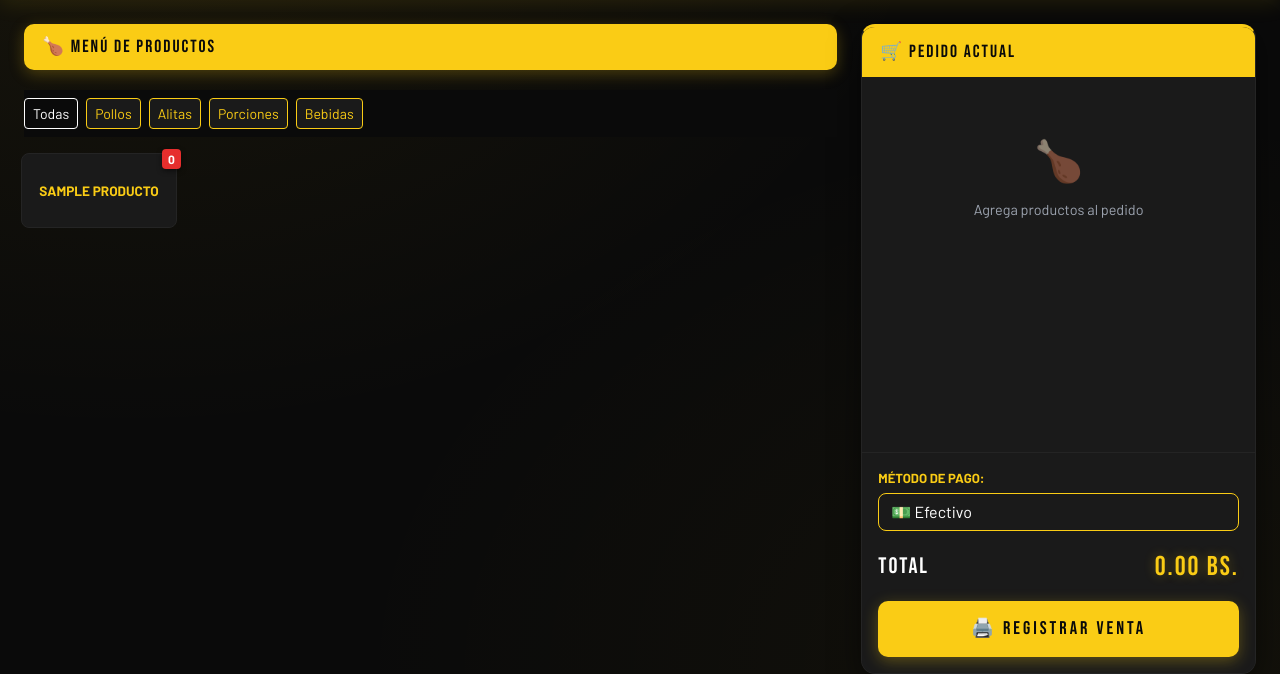
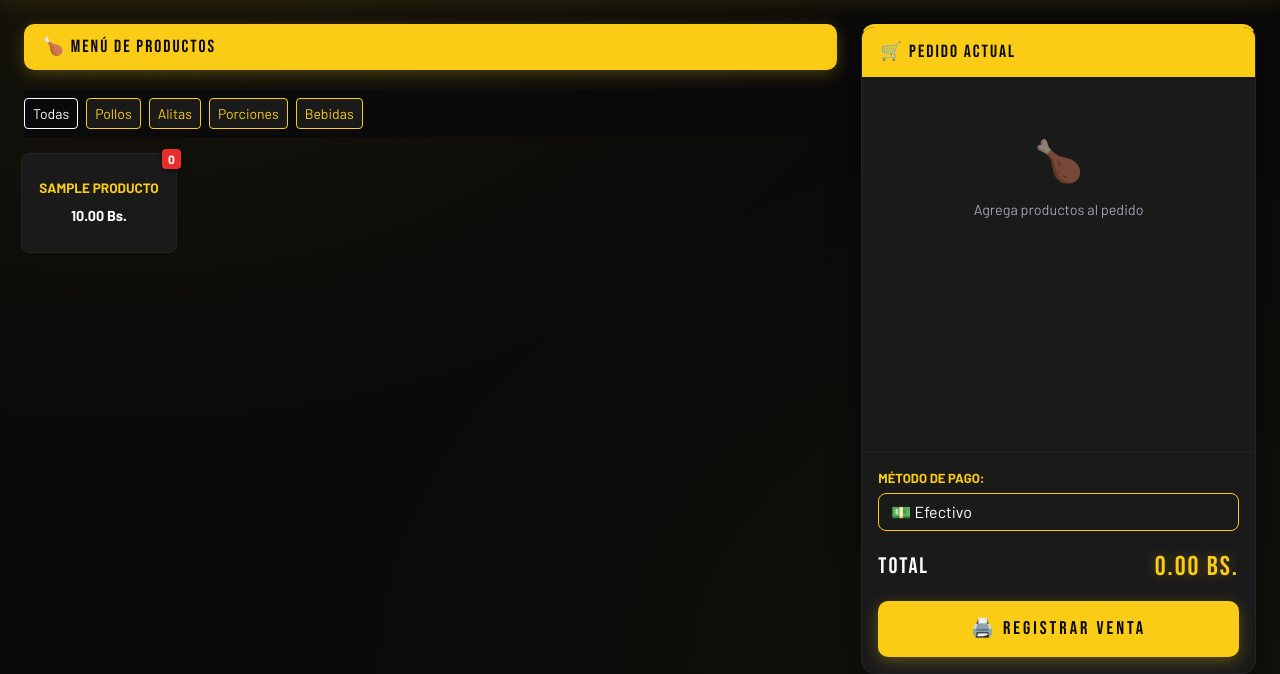
Before and after one commit to Chelo-sanguino/Pollos-Ki-King, a Flask app: page / in a window 1280 px wide. Shown: the part 132-806 px from the top of the page. Run offline with Flask 3, Linux system fonts and the light colour scheme; tables that the repository leaves empty hold one stand-in row (values such as "Sample post"); some libraries are stand-ins or nearby versions.

Commit message:
Realizamos el cambio en el pos para que se pueda ver el precio

```diff
--- a/frontend/static/js/pos.js
+++ b/frontend/static/js/pos.js
@@ -62,8 +62,8 @@ function renderizarProductos(lista) {
 
     lista.forEach(v => {
         const div = document.createElement('div');
-        div.className = 'btn btn-outline-light p-2 d-flex align-items-center justify-content-center';
-        div.style.cssText = 'border-color: #242424; position: relative; height: 75px; border-radius: 8px; cursor: pointer; background: #1A1A1A; transition: all 0.2s;';
+        div.className = 'pos-product-btn p-2 d-flex flex-column align-items-center justify-content-center';
+        div.style.cssText = 'position: relative; height: 100px; width: 100%;';
         div.onclick = () => agregarAlCarrito(v.id, v.nombre, v.precio, v.categoria);
 
         let stockHtml = '';
@@ -73,7 +73,8 @@ function renderizarProductos(lista) {
 
         div.innerHTML = `
             ${stockHtml}
-            <span class="fw-bold text-center text-warning" style="font-size: 0.85rem; line-height: 1.2; overflow: hidden; display: -webkit-box; -webkit-line-clamp: 3; -webkit-box-orient: vertical;">${v.nombre.toUpperCase()}</span>
+            <span class="fw-bold text-center text-warning mb-1" style="font-size: 0.85rem; line-height: 1.2; overflow: hidden; display: -webkit-box; -webkit-line-clamp: 2; -webkit-box-orient: vertical;">${v.nombre.toUpperCase()}</span>
+            <span class="fw-bold text-white mt-1" style="font-size: 0.9rem;">${v.precio.toFixed(2)} Bs.</span>
         `;
 
         gridContainer.appendChild(div);
--- a/frontend/templates/index.html
+++ b/frontend/templates/index.html
@@ -468,8 +468,18 @@
             border-color: var(--hb-yellow) !important;
         }
 
-        .btn-outline-light:hover .text-warning {
-            color: black !important;
+        .pos-product-btn {
+            background-color: #1A1A1A;
+            border: 1.5px solid #242424;
+            border-radius: 8px;
+            cursor: pointer;
+            transition: all 0.2s ease;
+        }
+
+        .pos-product-btn:hover {
+            background-color: #333333;
+            border-color: var(--hb-yellow);
+            transform: scale(1.03);
         }
 
         /* Botones de extras con mejor contraste */
```
